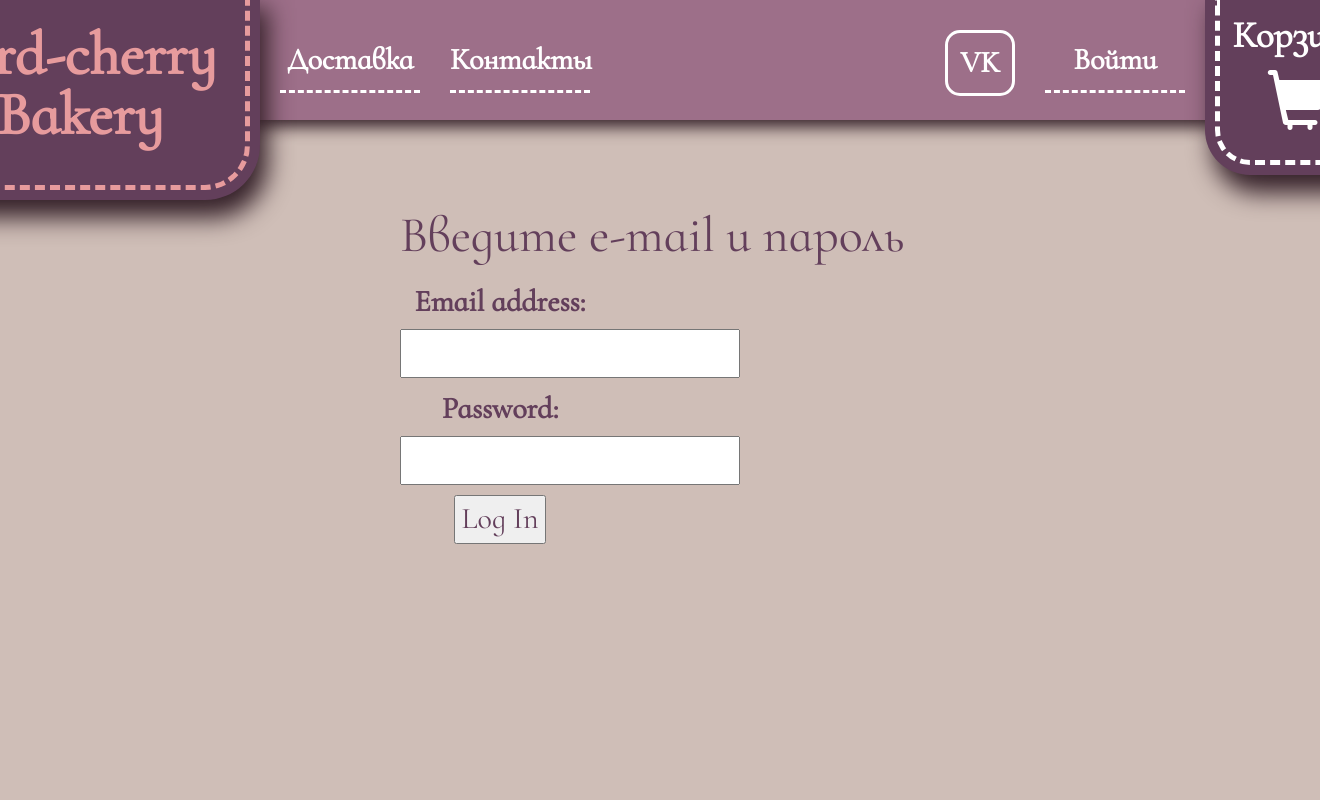
After one commit to akvamarina/online-shop, a Django app: page /accounts/login/ in a window 1320 px wide. The commit adds this page. Run offline with Django 3.2, Linux system fonts and the light colour scheme; parts of the project's set-up code (start-up, migrations or seed data) failed here and were passed over; some libraries are stand-ins or nearby versions.

Commit message:
страница авторизации (шаблон, форма, url)

```diff
--- a/shop/forms.py
+++ b/shop/forms.py
@@ -1,5 +1,7 @@
+# from django.db import models
 from django import forms
 from .models import ProductCart
+from django.contrib.auth.models import User
 
 class ProductCartForm(forms.ModelForm):
 
@@ -10,3 +12,12 @@ class ProductCartForm(forms.ModelForm):
 		labels = {
             'quantity': 'Количество',
         }
+
+
+
+class AuthUserForm(forms.ModelForm):
+
+
+	class Meta:
+		model = User
+		fields = ('email', 'password',)
--- a/shop/static/css/shop.css
+++ b/shop/static/css/shop.css
@@ -274,3 +274,21 @@
 	font-family: 'Cormorant Infant', serif;
 	font-size: 40px;
 }
+
+.auth {
+	margin-top: 200px;
+	margin-left: 400px;
+	color: #633f5b;
+	font-family: 'Cormorant Infant', serif;
+	font-size: 50px;
+}
+
+.auth_form {
+	width: 200px;
+	height: 80px;
+
+	text-align: center;
+	color: #633f5b;
+	font-family: 'Cormorant Infant', serif;
+	font-size: 30px;
+}
--- a/shop/templates/shop/catalog/product.html
+++ b/shop/templates/shop/catalog/product.html
@@ -27,4 +27,6 @@
 			</tr>
 	</table>
 
+<!-- {% debug %} -->
+
 {% endblock %}
--- /dev/null
+++ b/shop/templates/shop/login.html
@@ -0,0 +1,12 @@
+{% extends "shop/base_menu.html" %}
+
+{% block content %}
+	<div class="auth">
+		<p> Введите e-mail и пароль </p>
+		<form method="POST" class="auth_form">{% csrf_token %}
+			{{ auth_form.as_p }}
+			<button type="submit" class="auth_btn"> Log In </button>
+		</form>
+	</div>
+
+{% endblock %}
--- a/shop/urls.py
+++ b/shop/urls.py
@@ -1,6 +1,3 @@
-#! /usr/bin/env python
-# -*- coding: utf-8 -*-
-
 from django.conf.urls import include, url
 from . import views		#импорт всех представлений из приложения shop
 import paypal.standard.ipn.urls
@@ -17,9 +14,11 @@ urlpatterns = [
 	url(r'^catalog/cupcakes/$', views.cupcakes, name='cupcakes'),
 	url(r'^catalog/cakes/$', views.cakes, name='cakes'),
 	url(r'^product/(?P<product_id>[0-9]+)/$', views.product, name='product'),
+	# auth
+	url(r'^accounts/login/$', views.account_login, name='login'),
 	url(r'^accounts/logout/$', views.account_logout, name='logout'),
     url(r'^accounts/profile/$', views.account_profile, name='profile'),
-    #
+    # pay
     url(r'^payment/cart/$', views.paypal_pay, name='pay_cart'),
     url(r'^payment/success/$', views.paypal_success, name='success'),
     url(r'^paypal/', include(paypal.standard.ipn.urls)),
--- a/shop/views.py
+++ b/shop/views.py
@@ -7,11 +7,12 @@ from django.core.urlresolvers import reverse
 from paypal.standard.forms import PayPalPaymentsForm
 import time
 import datetime
-from .models import Product
-from .models import Category
-from .models import Cart
-from .models import ProductCart
-from .forms import ProductCartForm
+from .models import *
+# from .models import Product
+# from .models import Category
+# from .models import Cart
+# from .models import ProductCart
+from .forms import *
 
 
 def main_page(request):
@@ -48,6 +49,10 @@ def product(request, product_id):
 			cart.add(product, product_cart.quantity)
 	form = ProductCartForm(initial={'quantity': 1})
 	return render(request, 'shop/catalog/product.html', {'product': product, 'form': form})
+
+def account_login(request):
+	auth_form = AuthUserForm()
+	return render(request, 'shop/login.html', {"auth_form": auth_form})
 
 @login_required
 def account_profile(request):
```
Also changed, not shown: db.sqlite3.
